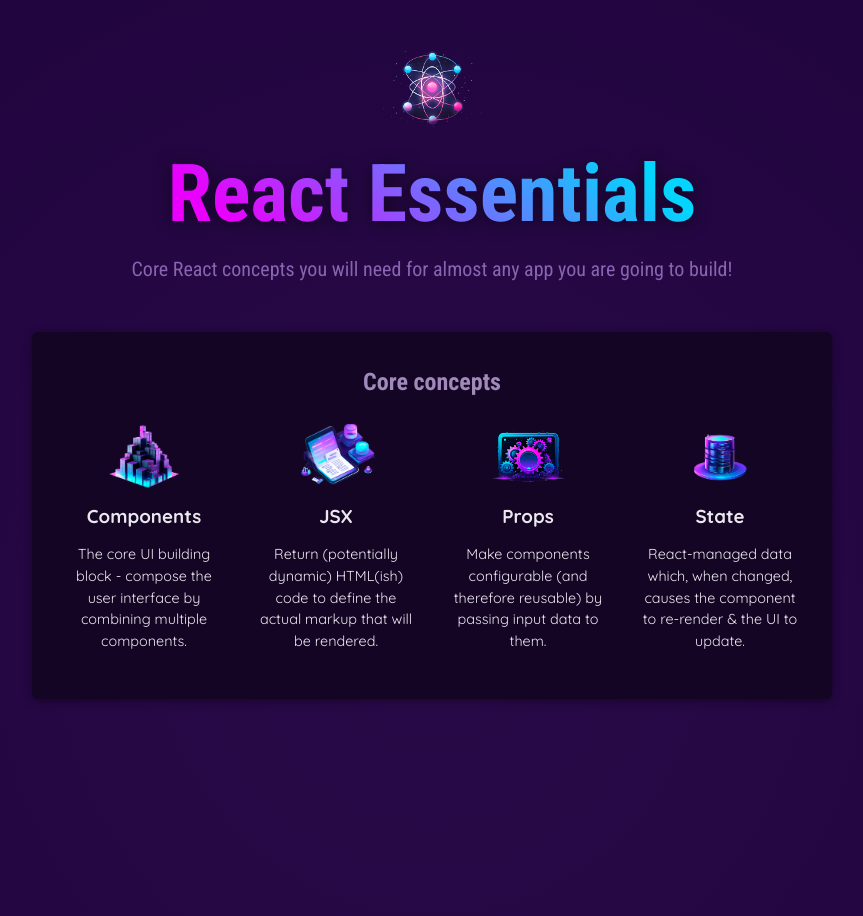
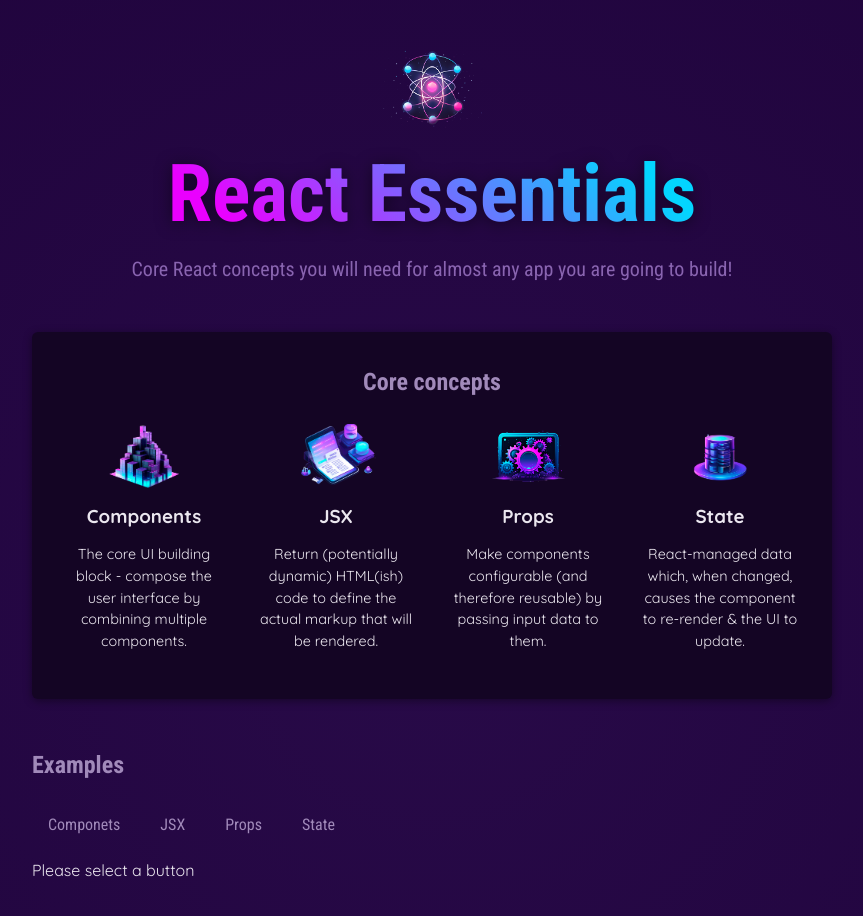
Before and after one commit to AbduboriyAhmadjonov/udemy-react-essentials, a React (Vite) app: page / in a window 1280 px wide. Shown: the top 916 px of the page, without its empty margins (208-1071 px from the left). Built offline with nearby package versions, Linux system fonts and the light colour scheme.

Commit message:
Finishin React Essentials

```diff
--- a/src/App.jsx
+++ b/src/App.jsx
@@ -1,9 +1,32 @@
-import { CORE_CONCEPTS } from './assets/data.js';
+import React from 'react';
+import { useState } from 'react';
+
+import { CORE_CONCEPTS, EXAMPLES } from './assets/data.js';
 
 import Header from './components/Header/Header.jsx';
 import CoreConcept from './components/CoreConcept.jsx';
+import TabButton from './components/TabButton.jsx';
 
 function App() {
+  let [selectedTopic, setSelectedTopic] = useState();
+  function clickHandler(selectedButton) {
+    setSelectedTopic(selectedButton);
+  }
+
+  let tabContent = <p>Please select a button</p>;
+
+  if (selectedTopic) {
+    tabContent = (
+      <div id="tab-content">
+        <h3>{EXAMPLES[selectedTopic].title}</h3>
+        <p>{EXAMPLES[selectedTopic].description}</p>
+        <pre>
+          <code>{EXAMPLES[selectedTopic].code}</code>
+        </pre>
+      </div>
+    );
+  }
+
   return (
     <div>
       <Header />
@@ -11,18 +34,40 @@ function App() {
         <section id="core-concepts">
           <h2>Core concepts</h2>
           <ul>
-            <CoreConcept {...CORE_CONCEPTS[0]} />
-            <CoreConcept
-              title={CORE_CONCEPTS[1].title} //
-              description={CORE_CONCEPTS[1].description}
-              image={CORE_CONCEPTS[1].image}
-            />
-            <CoreConcept {...CORE_CONCEPTS[2]} />
-            <CoreConcept {...CORE_CONCEPTS[3]} />
+            {CORE_CONCEPTS.map((conceptItem) => (
+              <CoreConcept key={conceptItem.title} {...conceptItem} />
+            ))}
           </ul>
         </section>
         <section id="examples">
-          <menu></menu>
+          <h2>Examples</h2>
+          <menu>
+            <TabButton
+              isSelected={selectedTopic === 'components'}
+              onClick={() => clickHandler('components')}
+            >
+              Componets
+            </TabButton>
+            <TabButton
+              isSelected={selectedTopic === 'jsx'}
+              onClick={() => clickHandler('jsx')}
+            >
+              JSX
+            </TabButton>
+            <TabButton
+              isSelected={selectedTopic === 'props'}
+              onClick={() => clickHandler('props')}
+            >
+              Props
+            </TabButton>
+            <TabButton
+              isSelected={selectedTopic === 'state'}
+              onClick={() => clickHandler('state')}
+            >
+              State
+            </TabButton>
+          </menu>
+          {tabContent}
         </section>
       </main>
     </div>
--- a/src/assets/data.js
+++ b/src/assets/data.js
@@ -29,3 +29,55 @@ export const CORE_CONCEPTS = [
       'React-managed data which, when changed, causes the component to re-render & the UI to update.',
   },
 ];
+
+// Examples
+export const EXAMPLES = {
+  components: {
+    title: 'Components',
+    description:
+      'Components are the building blocks of React applications. A component is a self-contained module (HTML + optional CSS + JS) that renders some output.',
+    code: `
+function Welcome() {
+  return <h1>Hello, World!</h1>;
+}`,
+  },
+  jsx: {
+    title: 'JSX',
+    description:
+      'JSX is a syntax extension to JavaScript. It is similar to a template language, but it has full power of JavaScript (e.g., it may output dynamic content).',
+    code: `
+<div>
+  <h1>Welcome {userName}</h1>
+  <p>Time to learn React!</p>
+</div>`,
+  },
+  props: {
+    title: 'Props',
+    description:
+      'Components accept arbitrary inputs called props. They are like function arguments.',
+    code: `
+function Welcome(props) {
+  return <h1>Hello, {props.name}</h1>;
+}`,
+  },
+  state: {
+    title: 'State',
+    description:
+      'State allows React components to change their output over time in response to user actions, network responses, and anything else.',
+    code: `
+function Counter() {
+  const [isVisible, setIsVisible] = useState(false);
+
+  function handleClick() {
+    setIsVisible(true);
+  }
+
+  return (
+    <div>
+      <button onClick={handleClick}>Show Details</button>
+      {isVisible && <p>Amazing details!</p>}
+    </div>
+  );
+}`,
+  },
+};
--- a/src/components/TabButton.jsx
+++ b/src/components/TabButton.jsx
@@ -1,3 +1,9 @@
-export default function TabButton() {
-  return;
+export default function TabButton({ children, onClick, isSelected }) {
+  return (
+    <li>
+      <button className={isSelected ? 'active' : undefined} onClick={onClick}>
+        {children}
+      </button>
+    </li>
+  );
 }
```
